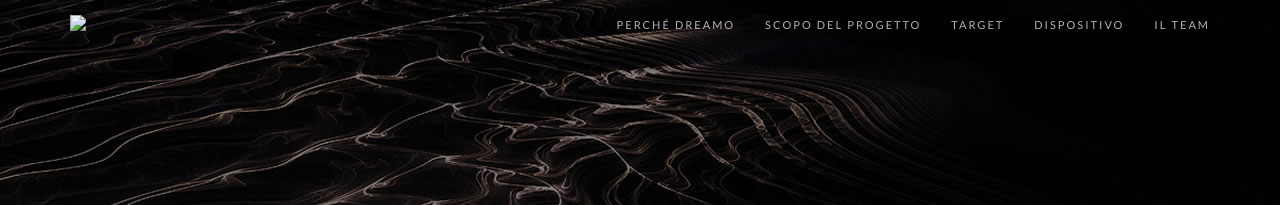
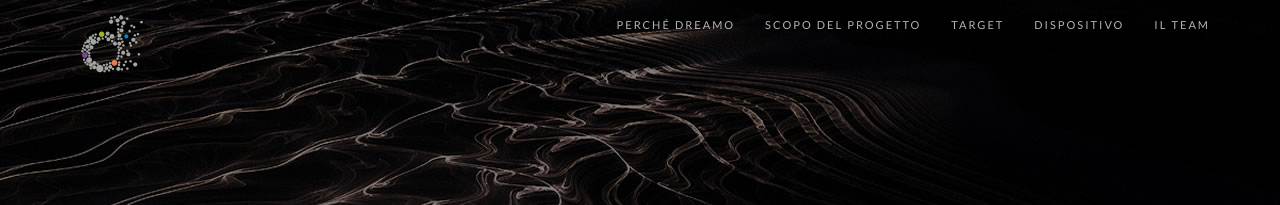
Before and after one commit to Dreamo-Italy/dreamo, a Jekyll site: the page built from index.html, in a window 1280 px wide. Shown: the top 205 px of the page. Built offline with Jekyll 4.4.1, drawn with Linux system fonts in a browser that asks for light colours; nearby versions of some CDN libraries; some web fonts are replaced; library files that are not in the unit come from our copies; the list of posts is cut into pages by our own code.

Commit message:
modificati path alle immagini

```diff
--- a/_includes/contact.html
+++ b/_includes/contact.html
@@ -9,7 +9,7 @@
     		</p>
 
     		<div class="centra">
-    			<img class="img-responsive" src="{{ site.baseurl }}/img/logo_poli.png" />
+    			<img class="img-responsive" src="/{{ site.baseurl }}img/logo_poli.png" />
     		</div>
     	</div>
     	<div class="col-sm-6 centra">
@@ -18,7 +18,7 @@
     		</p>
 
     		<div>
-    			<img class="stretto img-responsive" src="{{ site.baseurl }}/img/logo_fablab.png" />
+    			<img class="stretto img-responsive" src="/{{ site.baseurl }}img/logo_fablab.png" />
     		</div>
     	</div>
     	</div>
--- a/_includes/nav-call.html
+++ b/_includes/nav-call.html
@@ -5,7 +5,7 @@
             <button type="button" class="navbar-toggle collapsed" data-toggle="collapse" data-target="#bs-example-navbar-collapse-1">
                 <span class="sr-only">Toggle navigation</span> Menu <i class="fa fa-bars"></i>
             </button>
-            <a class="navbar-brand page-scroll" href="{{ site.baseurl }}"><img src="/{{ site.baseurl }}/img/logo_dreamo_nav.png"</a>
+            <a class="navbar-brand page-scroll" href="/{{ site.baseurl }}"><img src="/{{ site.baseurl }}/img/logo_dreamo_nav.png" /></a>
         </div>
 
         <!-- Collect the nav links, forms, and other content for toggling -->
--- a/_includes/navigation.html
+++ b/_includes/navigation.html
@@ -5,7 +5,7 @@
             <button type="button" class="navbar-toggle collapsed" data-toggle="collapse" data-target="#bs-example-navbar-collapse-1">
                 <span class="sr-only">Toggle navigation</span> Menu <i class="fa fa-bars"></i>
             </button>
-            <a class="navbar-brand page-scroll" href="{{ site.baseurl }}"><img src="{{ site.baseurl }}/img/logo_dreamo_nav.png"</a>
+            <a class="navbar-brand page-scroll" href="/{{ site.baseurl }}"><img src="/{{ site.baseurl }}img/logo_dreamo_nav.png"</a>
 
         </div>
 
```
